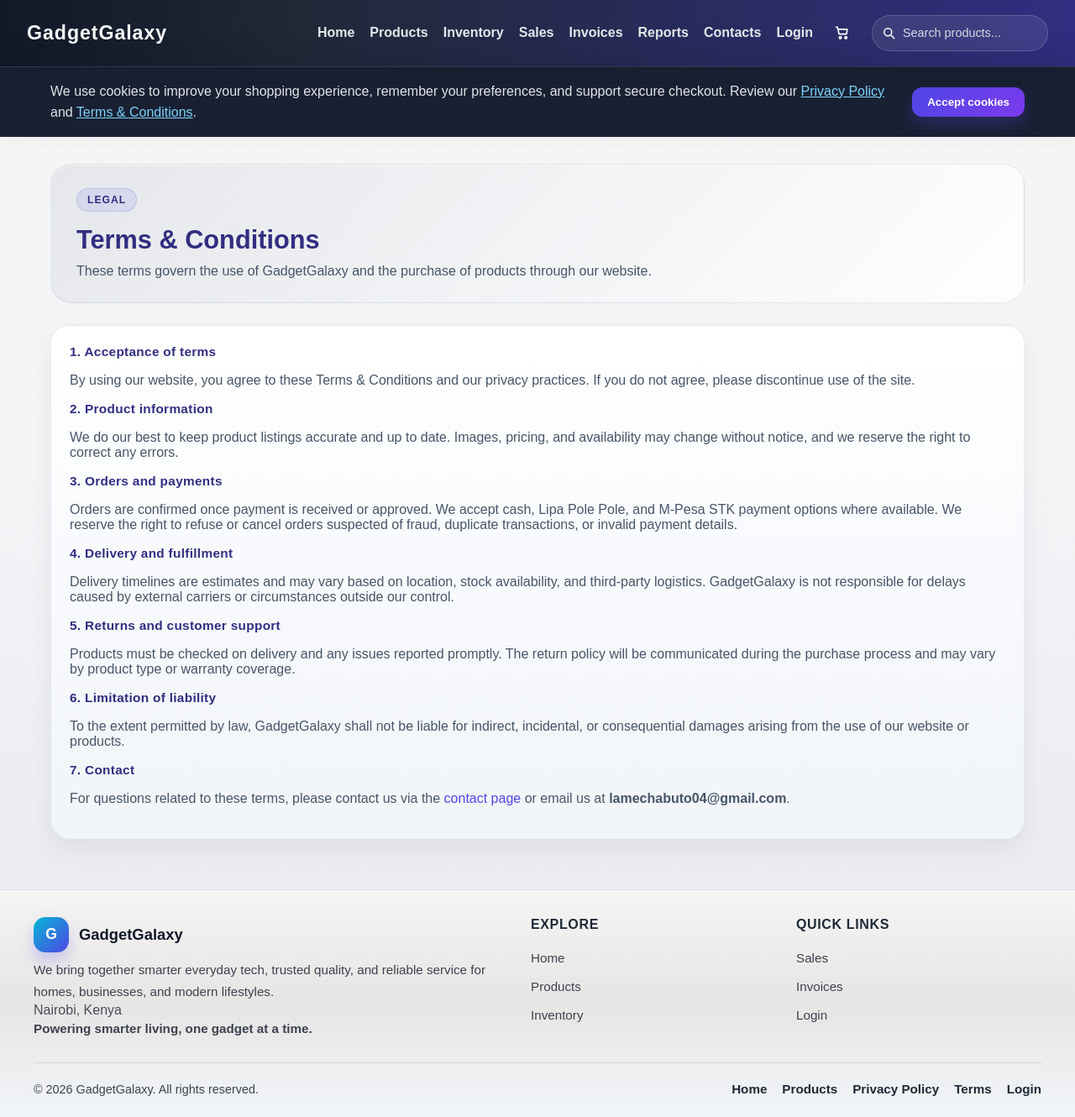
After one commit to lamechabuto/GadgetGalaxy, a Django app: template gadget/templates/config/terms_and_conditions.html in a window 1280 px wide. The commit adds this page. Shown: the whole page at 84% size. Run offline with Django 5.2, Linux system fonts and the light colour scheme; the template is opened without the code that fills it, so the values that code supplies are empty.

Commit message:
Update GadgetGalaxy

```diff
--- a/gadget/config/urls.py
+++ b/gadget/config/urls.py
@@ -1,7 +1,9 @@
 from django.urls import path
 
-from .views import contact_page
+from .views import contact_page, privacy_policy, terms_and_conditions
 
 urlpatterns = [
     path('', contact_page, name='contact_page'),
+    path('privacy-policy/', privacy_policy, name='privacy_policy'),
+    path('terms-conditions/', terms_and_conditions, name='terms_and_conditions'),
 ]
--- a/gadget/payments/tests.py
+++ b/gadget/payments/tests.py
@@ -43,7 +43,7 @@ class MpesaSTKTests(TestCase):
             {
                 'customer_name': 'Alice',
                 'customer_email': 'alice@example.com',
-                'phone_number': '254712345678',
+                'phone_number': '+254742426451',
                 'payment_method': 'mpesa',
             },
         )
--- a/gadget/templates/base.html
+++ b/gadget/templates/base.html
@@ -237,6 +237,54 @@
             border-top: 1px solid rgba(148, 163, 184, 0.25);
         }
 
+        .cookie-banner {
+            position: sticky;
+            bottom: 0;
+            z-index: 100;
+            background: rgba(15, 23, 42, 0.96);
+            color: #f8fafc;
+            border-top: 1px solid rgba(148, 163, 184, 0.2);
+            box-shadow: 0 -12px 28px rgba(15, 23, 42, 0.15);
+        }
+
+        .cookie-banner-inner {
+            max-width: 1200px;
+            margin: 0 auto;
+            padding: 16px 20px;
+            display: flex;
+            align-items: center;
+            justify-content: space-between;
+            gap: 18px;
+            flex-wrap: wrap;
+        }
+
+        .cookie-banner p {
+            margin: 0;
+            color: rgba(248, 250, 252, 0.9);
+            line-height: 1.6;
+            flex: 1 1 500px;
+        }
+
+        .cookie-banner a {
+            color: #7dd3fc;
+            text-decoration: underline;
+        }
+
+        .cookie-banner.hidden {
+            display: none;
+        }
+
+        .cookie-actions {
+            display: flex;
+            align-items: center;
+            gap: 10px;
+            flex-wrap: wrap;
+        }
+
+        .cookie-actions .btn {
+            min-width: max-content;
+        }
+
         .site-footer-inner {
             max-width: 1200px;
             margin: 0 auto;
@@ -415,14 +463,14 @@
 
         .page-hero h1 {
             margin: 16px 0 10px;
-            font-size: clamp(2rem, 3vw, 2.7rem);
+            font-size: clamp(1.7rem, 2.4vw, 2.2rem);
             color: var(--primary-dark);
         }
 
         .page-hero p {
             margin: 0;
             color: var(--text-soft);
-            font-size: 1.05rem;
+            font-size: 1rem;
         }
 
         .cards {
@@ -444,12 +492,12 @@
         .card h3 {
             margin: 0 0 14px;
             color: var(--primary-dark);
-            font-size: 1rem;
+            font-size: 0.96rem;
             letter-spacing: 0.02em;
         }
 
         .stat {
-            font-size: clamp(1.9rem, 2.6vw, 2.7rem);
+            font-size: clamp(1.6rem, 2vw, 2.2rem);
             font-weight: 800;
             color: #000000;
             line-height: 1.1;
@@ -633,16 +681,17 @@
         .product-card h4 {
             margin: 14px 0 10px;
             color: var(--text);
-            font-size: 1.28rem;
+            font-size: 1.15rem;
         }
 
         .product-card p {
             color: var(--text-soft);
             margin: 8px 0;
+            font-size: 0.95rem;
         }
 
         .price {
-            font-size: 1.8rem;
+            font-size: 1.5rem;
             font-weight: 800;
             color: #000000;
             margin: 12px 0;
@@ -659,7 +708,7 @@
         .section-heading-row h2 {
             margin: 0;
             color: var(--primary-dark);
-            font-size: clamp(1.4rem, 2vw, 2rem);
+            font-size: clamp(1.25rem, 1.7vw, 1.6rem);
         }
 
         .section-heading-row a {
@@ -918,6 +967,18 @@
             </form>
         </div>
     </div>
+    <div id="cookie-banner" class="cookie-banner" role="dialog" aria-live="polite" aria-label="Cookie consent banner">
+        <div class="cookie-banner-inner">
+            <p>
+                We use cookies to improve your shopping experience, remember your preferences, and support secure checkout.
+                Review our <a href="/contacts/privacy-policy/">Privacy Policy</a> and <a href="/contacts/terms-conditions/">Terms &amp; Conditions</a>.
+            </p>
+            <div class="cookie-actions">
+                <button type="button" class="btn btn-primary cookie-accept">Accept cookies</button>
+            </div>
+        </div>
+    </div>
+
     <div class="container">
         {% block content %}{% endblock %}
     </div>
@@ -960,6 +1021,8 @@
             <div class="site-footer-links">
                 <a href="/">Home</a>
                 <a href="/products/">Products</a>
+                <a href="/contacts/privacy-policy/">Privacy Policy</a>
+                <a href="/contacts/terms-conditions/">Terms</a>
                 <a href="/accounts/login/">Login</a>
             </div>
         </div>
@@ -969,6 +1032,20 @@
         document.addEventListener('DOMContentLoaded', function () {
             const navMenu = document.querySelector('.nav-menu');
             const navToggle = document.querySelector('.nav-toggle');
+            const cookieBanner = document.getElementById('cookie-banner');
+            const cookieAcceptButton = document.querySelector('.cookie-accept');
+
+            if (cookieBanner && cookieAcceptButton) {
+                const consentKey = 'gadgetgalaxy_cookie_consent';
+                if (localStorage.getItem(consentKey) === 'accepted') {
+                    cookieBanner.classList.add('hidden');
+                }
+
+                cookieAcceptButton.addEventListener('click', function () {
+                    localStorage.setItem(consentKey, 'accepted');
+                    cookieBanner.classList.add('hidden');
+                });
+            }
 
             if (!navMenu || !navToggle) return;
 
--- a/gadget/templates/cart/checkout.html
+++ b/gadget/templates/cart/checkout.html
@@ -38,7 +38,7 @@
 
         <p id="mpesa-phone-field" style="display: none;">
             <label>Phone Number</label><br>
-            <input type="tel" name="phone_number" value="254712345678" placeholder="2547XXXXXXXX">
+            <input type="tel" name="phone_number" value="+254742426451" placeholder="2547XXXXXXXX">
         </p>
 
         {% if has_mobile_items %}
--- /dev/null
+++ b/gadget/templates/config/terms_and_conditions.html
@@ -0,0 +1,34 @@
+{% extends 'base.html' %}
+
+{% block title %}Terms & Conditions | GadgetGalaxy{% endblock %}
+
+{% block content %}
+<div class="page-hero">
+    <span class="hero-badge">Legal</span>
+    <h1>Terms & Conditions</h1>
+    <p>These terms govern the use of GadgetGalaxy and the purchase of products through our website.</p>
+</div>
+
+<div class="card">
+    <h3>1. Acceptance of terms</h3>
+    <p class="muted">By using our website, you agree to these Terms & Conditions and our privacy practices. If you do not agree, please discontinue use of the site.</p>
+
+    <h3>2. Product information</h3>
+    <p class="muted">We do our best to keep product listings accurate and up to date. Images, pricing, and availability may change without notice, and we reserve the right to correct any errors.</p>
+
+    <h3>3. Orders and payments</h3>
+    <p class="muted">Orders are confirmed once payment is received or approved. We accept cash, Lipa Pole Pole, and M-Pesa STK payment options where available. We reserve the right to refuse or cancel orders suspected of fraud, duplicate transactions, or invalid payment details.</p>
+
+    <h3>4. Delivery and fulfillment</h3>
+    <p class="muted">Delivery timelines are estimates and may vary based on location, stock availability, and third-party logistics. GadgetGalaxy is not responsible for delays caused by external carriers or circumstances outside our control.</p>
+
+    <h3>5. Returns and customer support</h3>
+    <p class="muted">Products must be checked on delivery and any issues reported promptly. The return policy will be communicated during the purchase process and may vary by product type or warranty coverage.</p>
+
+    <h3>6. Limitation of liability</h3>
+    <p class="muted">To the extent permitted by law, GadgetGalaxy shall not be liable for indirect, incidental, or consequential damages arising from the use of our website or products.</p>
+
+    <h3>7. Contact</h3>
+    <p class="muted">For questions related to these terms, please contact us via the <a href="/contacts/">contact page</a> or email us at <strong>lamechabuto04@gmail.com</strong>.</p>
+</div>
+{% endblock %}
```
Also changed, not shown: gadget/config/tests.py (+15 -0 lines), gadget/config/views.py (+9 -1 lines), gadget/gadget/settings.py (+14 -3 lines), gadget/templates/config/privacy_policy.html (added, +31 -0 lines).
